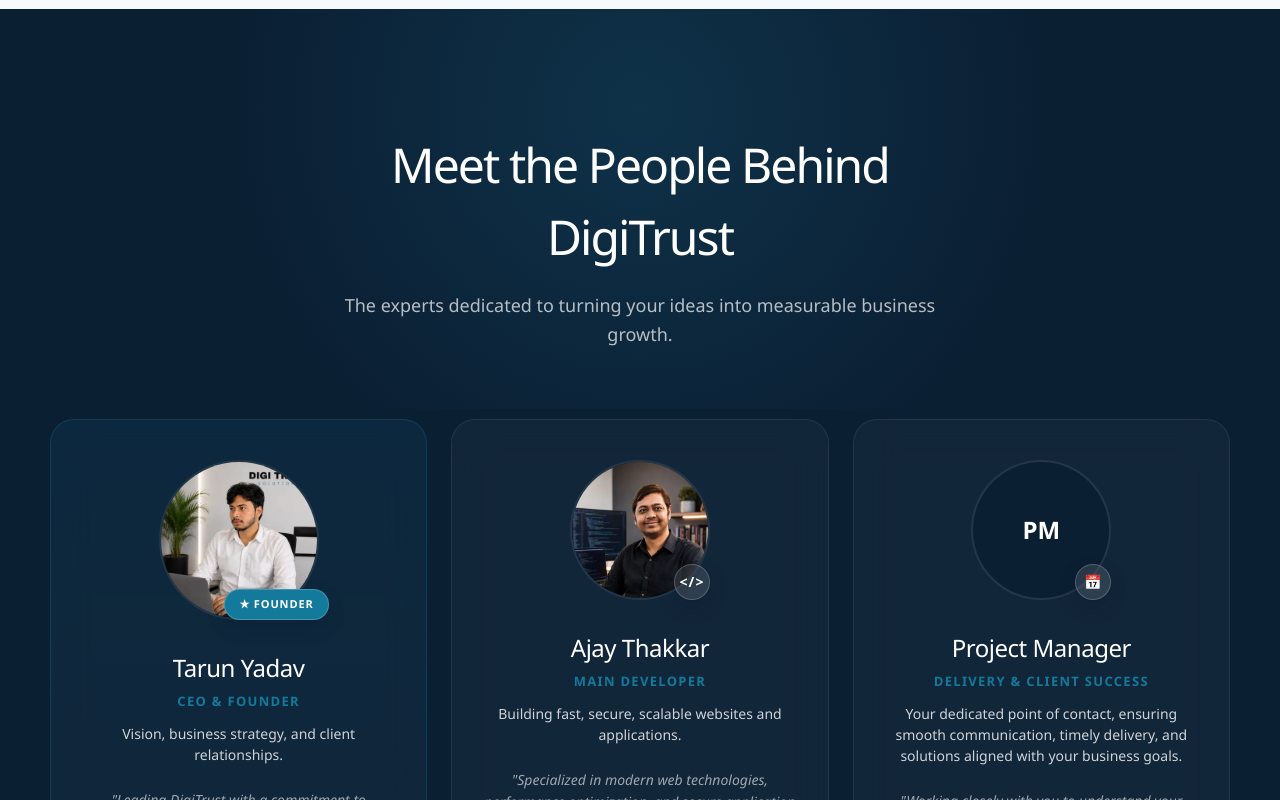
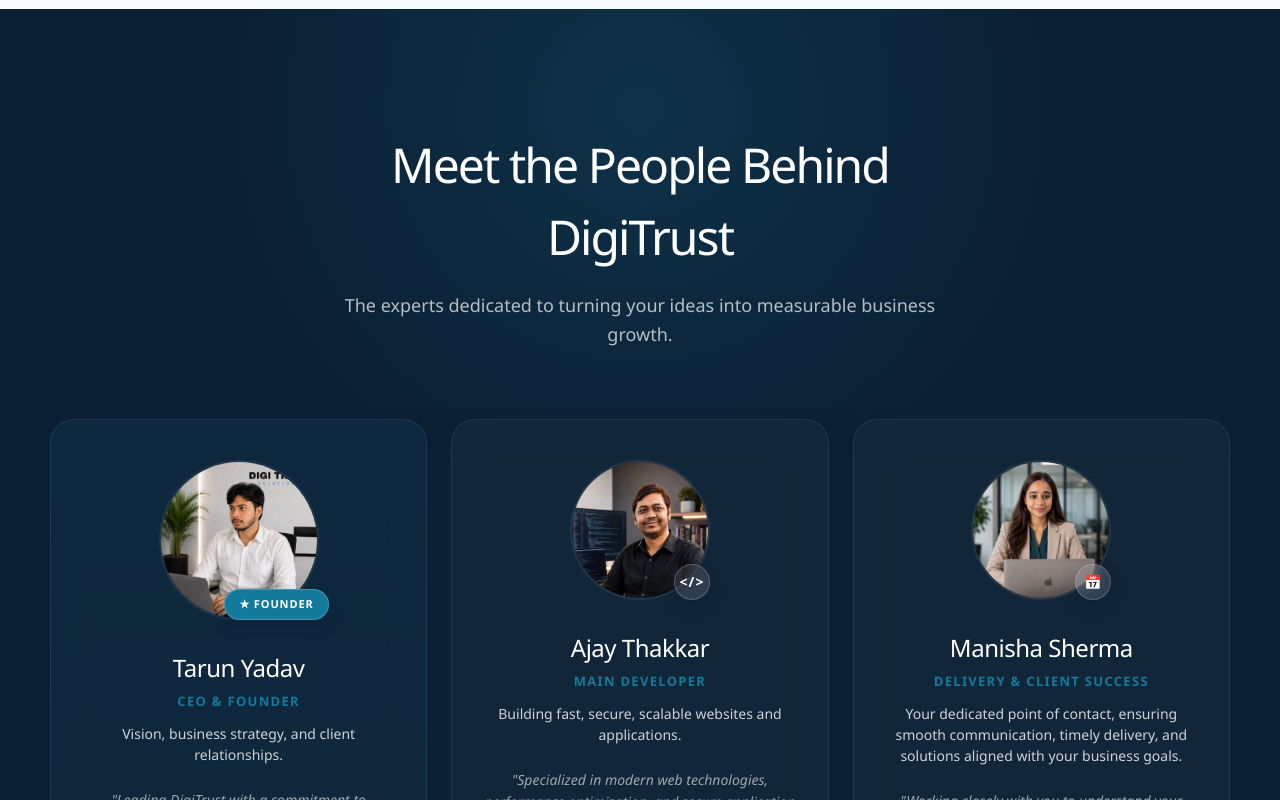
Before and after one commit to Sierra117marksman/Digitrust_solutions, a Next.js app: page / in a window 1280 px wide. Shown: the part 5860-6660 px from the top of the page. Built offline with nearby package versions, Linux system fonts and the light colour scheme; no server answers.

Commit message:
feat: add project manager photo, setup 2FA guide, and admin access

```diff
--- a/app/admin/login/LoginForm.tsx
+++ b/app/admin/login/LoginForm.tsx
@@ -196,7 +196,14 @@
         <form onSubmit={submitSetup} className="admin-form" noValidate>
           <fieldset disabled={state.loading} style={{ all: "unset", display: "contents" }}>
             <div className="setup-box">
-              <span>Scan QR code</span>
+              <span>Setup Guide</span>
+              <ol className="admin-setup-guide">
+                <li>Download <strong>Google Authenticator</strong> from the App Store or Google Play.</li>
+                <li>Open the app and tap the <strong>+</strong> icon in the bottom right.</li>
+                <li>Select <strong>Scan a QR code</strong> and point your camera at the QR code below.</li>
+              </ol>
+
+              <div className="qr-container">
                 {state.qrCodeDataUrl && (
                   <Image
                     className="auth-qr-code"
@@ -207,12 +214,13 @@
                     unoptimized
                   />
                 )}
-              <p>Open Google Authenticator, tap add account, and scan this QR code.</p>
               </div>
+            </div>
+
             <div className="setup-box setup-key-box">
               <span>Manual setup key</span>
               <strong>{state.setupSecret}</strong>
-              <p>If scan does not work, choose setup key and enter this manually.</p>
+              <p>If the camera scan does not work, choose <strong>Enter a setup key</strong> in the app and type this code manually.</p>
             </div>
             <label>
               <span>6 digit code</span>
--- a/app/components/TeamSection.tsx
+++ b/app/components/TeamSection.tsx
@@ -57,11 +57,11 @@
           {/* Project Manager Card */}
           <article className="team-card">
             <div className="team-photo-wrap">
-              <div className="team-photo placeholder">PM</div>
+              <Image src="/team-pm.jpg" alt="Manisha Sherma - Project Manager" fill className="team-photo" />
               <div className="team-accent pm-accent">📅</div>
             </div>
             <div className="team-content">
-              <h3>Project Manager</h3>
+              <h3>Manisha Sherma</h3>
               <p className="team-role">Delivery & Client Success</p>
               <p className="team-focus">Your dedicated point of contact, ensuring smooth communication, timely delivery, and solutions aligned with your business goals.</p>
               <p className="team-bio">&quot;Working closely with you to understand your goals, coordinate the team, and keep every project on schedule.&quot;</p>
--- a/app/globals.css
+++ b/app/globals.css
@@ -3169,13 +3169,38 @@
   font-size: 17px;
 }
 
+.admin-setup-guide {
+  margin: 5px 0 15px;
+  padding-left: 20px;
+  color: var(--slate);
+  font-size: 13px;
+  line-height: 1.6;
+}
+
+.admin-setup-guide li {
+  margin-bottom: 6px;
+}
+
+.admin-setup-guide strong {
+  font-family: inherit;
+  font-size: 13px;
+  color: var(--navy);
+  font-weight: 700;
+}
+
+.qr-container {
+  display: flex;
+  justify-content: center;
+  margin: 10px 0;
+}
+
 .auth-qr-code {
-  width: min(100%, 220px);
+  width: min(100%, 200px);
   aspect-ratio: 1;
-  justify-self: center;
-  border: 10px solid var(--white);
+  border: 8px solid var(--white);
   border-radius: 12px;
   background: var(--white);
+  box-shadow: 0 4px 12px rgba(0, 0, 0, 0.05);
 }
 
 .setup-key-box {
```
Also changed, not shown: public/team-pm.jpg (added). Lines whose indentation alone changed are shown as unchanged.
